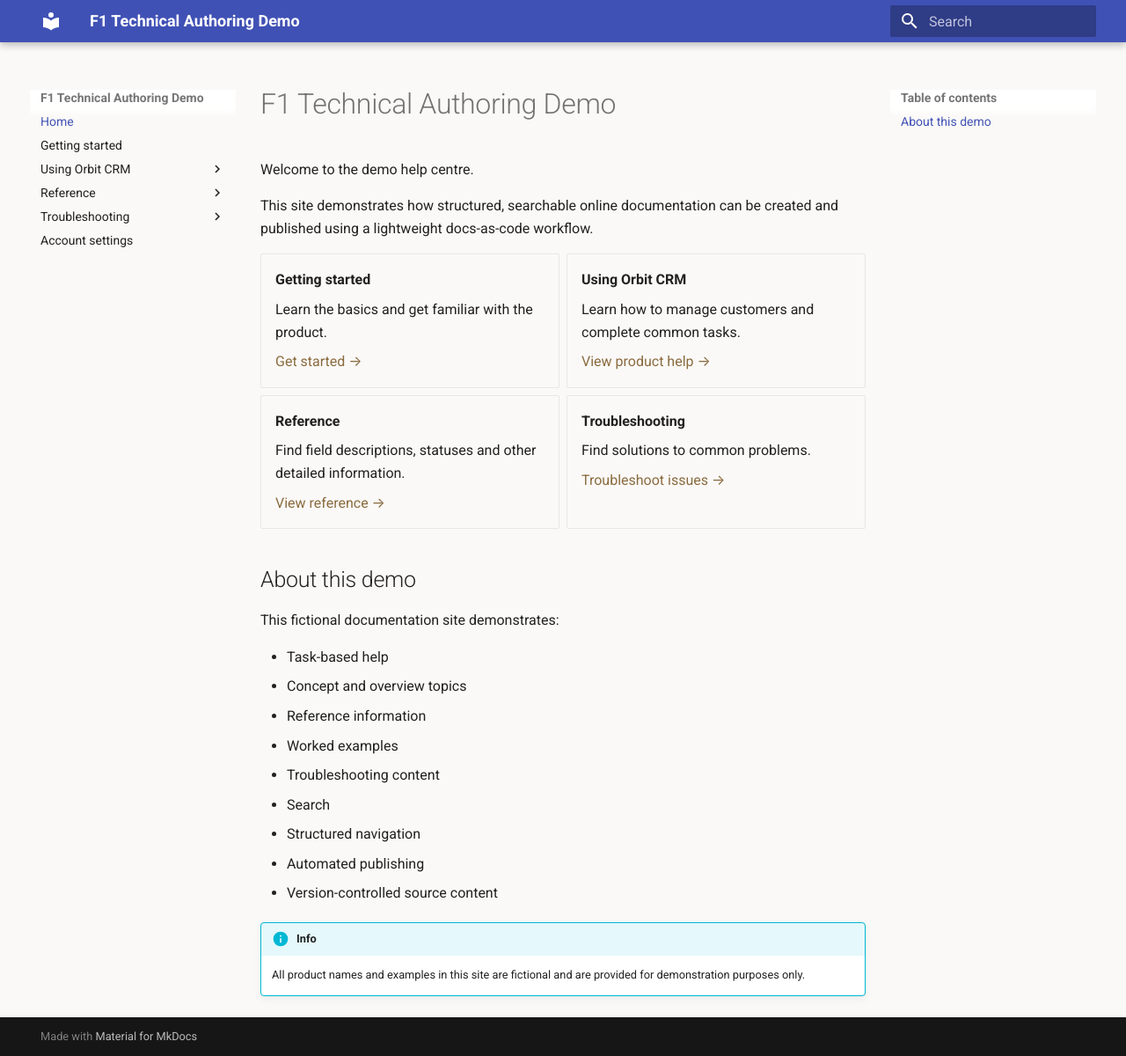
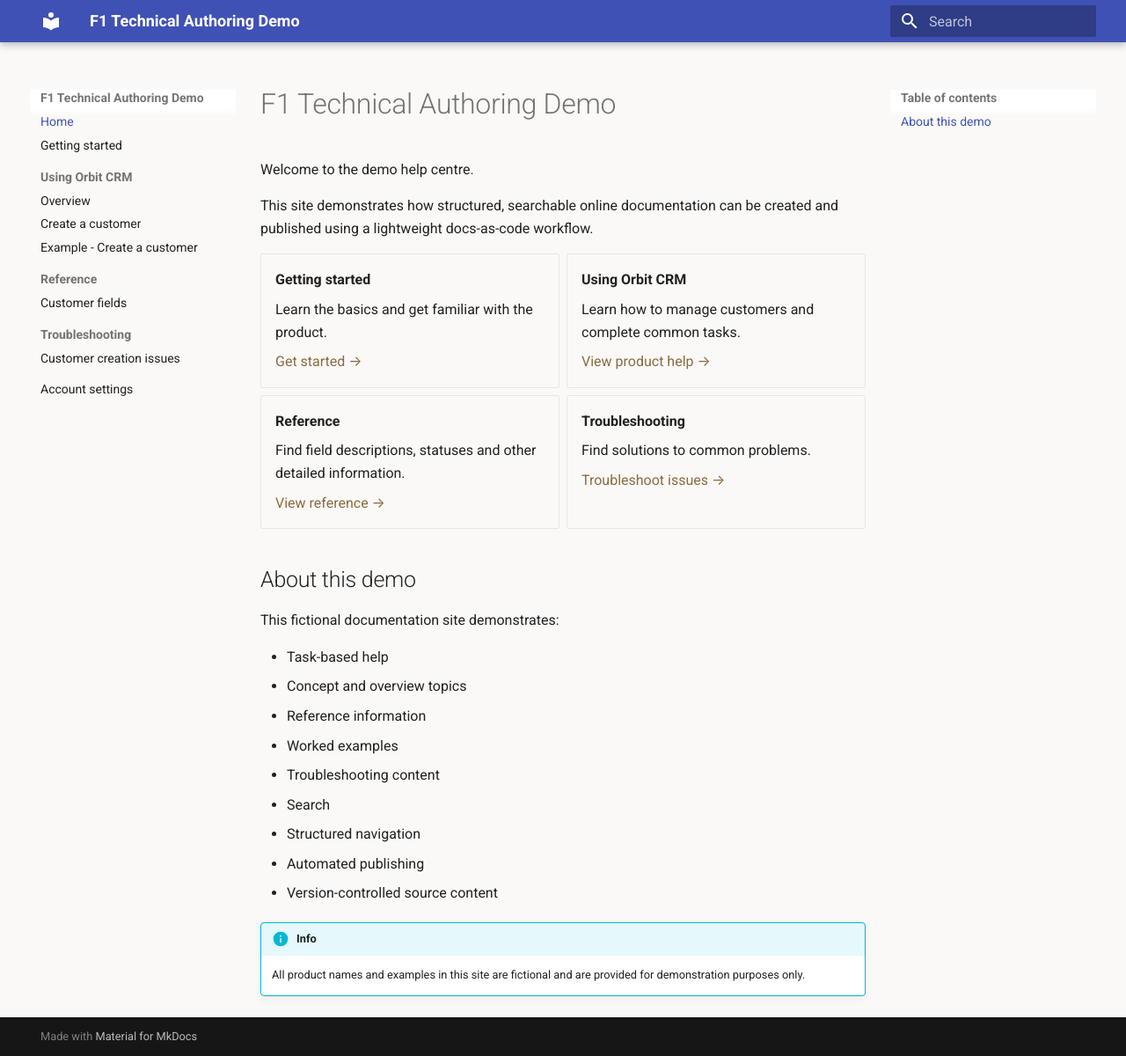
Before and after one commit to F1-Technical-Authoring/f1-docs-demo, an MkDocs documentation site: the page built from docs/index.md, in a window 1280 px wide and 1200 px high. Shown: the whole window at 88% size. Built offline with MkDocs 1.6.1 and Material for MkDocs 9.7.7, drawn with Linux system fonts in a browser that asks for light colours.

Commit message:
Add navigation features to mkdocs configuration

```diff
--- a/mkdocs.yml
+++ b/mkdocs.yml
@@ -3,8 +3,14 @@ site_name: F1 Technical Authoring Demo
 theme:
   name: material
   custom_dir: docs/overrides
+
   features:
     - navigation.footer
+    - navigation.sections
+    - navigation.expand
+    - navigation.path
+    - toc.follow
+
   palette:
     - scheme: default
 
```
